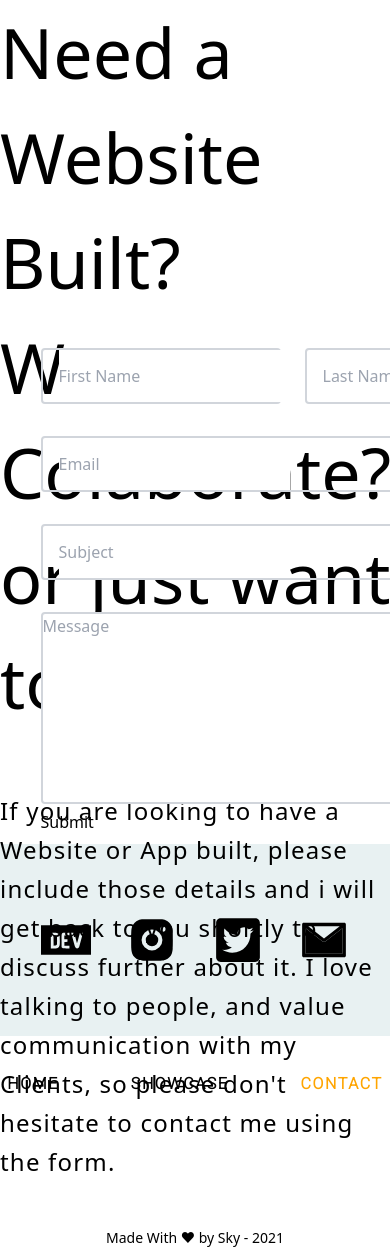
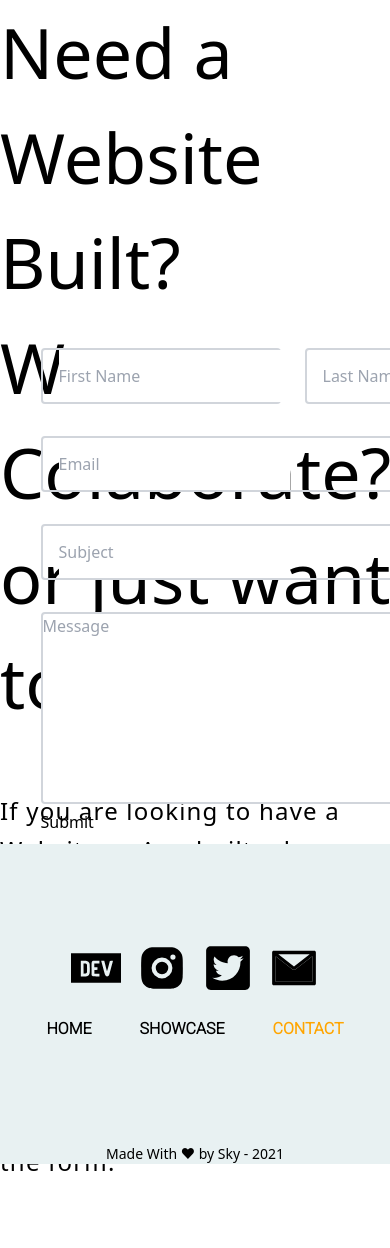
Before and after one commit to skystanoyevitch/sky-portfolio, a React (Create React App) app: page /Contact in a window 390 px wide. Shown: the top 1248 px of the page. After the commit the page ends 1181 px from the top, so only its background shows below. Built offline with nearby package versions, Linux system fonts and the light colour scheme.

Commit message:
Fixes for Home Page Layout not being responsive.

```diff
--- a/src/Page-components/Footer.js
+++ b/src/Page-components/Footer.js
@@ -9,12 +9,9 @@ import { FooterNav } from "./Micro-components/FooterNav";
 const Footer = () => {
 	return (
 		<>
-			<footer className="h-96">
-				<div
-					className="flex p-4 w-full justify-center h-1/2"
-					style={{ background: "#E8F1F2" }}
-				>
-					<div className="flex space-x-9 text-white items-center">
+			<footer className="relative h-80" style={{ backgroundColor: "#E8F1F2" }}>
+				<div className="flex flex-col p-4 w-full h-full justify-center">
+					<div className="flex space-x-4 lg:space-x-9 text-white items-center justify-center">
 						<a
 							href="https://dev.to/rolypolie"
 							target="_blank"
@@ -44,14 +41,14 @@ const Footer = () => {
 							<AiTwotoneMail size={50} />
 						</a>
 					</div>
+					<div className="flex flex-row justify-center">
+						<FooterNav />
+					</div>
 				</div>
-				<div className="flex flex-row justify-center">
-					<FooterNav />
-				</div>
+				<p className="absolute bottom-0 text-center text-sm inset-x-1/4">
+					Made With <Emoji symbol="❤" label="sheep" /> by Sky - 2021
+				</p>
 			</footer>
-			<p className="text-center text-sm font-">
-				Made With <Emoji symbol="❤" label="sheep" /> by Sky - 2021
-			</p>
 		</>
 	);
 };
--- a/src/Page-components/Micro-components/About.js
+++ b/src/Page-components/Micro-components/About.js
@@ -2,7 +2,7 @@ import React from "react";
 
 function About() {
 	return (
-		<div className="container mx-auto px-8 py-20 lg:px-0 lg:flex lg:items-center lg:py-44 lg:justify-between lg:h-2/3 space-y-20">
+		<div className="container mx-auto px-8 py-20 md:p-16 lg:px-0 lg:flex lg:items-center lg:py-44 lg:justify-between lg:h-2/3 space-y-20">
 			<div className="flex-1 lg:max-w-2xl xl:p-10">
 				<h2 className="text-3xl md:text-4xl lg:text-5xl font-anton text-primary">
 					Who Am i?
--- a/src/Page-components/Micro-components/FooterNav.js
+++ b/src/Page-components/Micro-components/FooterNav.js
@@ -5,11 +5,11 @@ export const FooterNav = () => {
 	return (
 		<>
 			<nav>
-				<ul className="flex tracking-widest font-bold">
-					<li className={"m-6 p-3  font-robotoThin"}>
+				<ul className="flex lg:tracking-widest font-bold">
+					<li className="m-6 lg:p-3 font-robotoThin">
 						<NavLink to="/">HOME</NavLink>
 					</li>
-					<li className={"m-6 p-3  font-robotoThin"}>
+					<li className="m-6 lg:p-3 font-robotoThin">
 						<NavLink
 							to="/Showcase"
 							activeStyle={{ color: "orange" }}
@@ -17,7 +17,7 @@ export const FooterNav = () => {
 							SHOWCASE
 						</NavLink>
 					</li>
-					<li className={"m-6 p-3  font-robotoThin"}>
+					<li className="m-6 lg:p-3 font-robotoThin">
 						<NavLink
 							to="/Contact"
 							activeStyle={{ color: "orange" }}
--- a/src/Page-components/Micro-components/Hero.js
+++ b/src/Page-components/Micro-components/Hero.js
@@ -3,7 +3,7 @@ import React from "react";
 function Hero() {
 	// TODO: make responsive
 	return (
-		<div className="w-screen h-2/3">
+		<div className="h-2/3">
 			<div className="bg-heroImage bg-cover bg-no-repeat bg-center h-full z-0">
 				<div className="z-10 bg-gradient-to-b from-gray-700 w-full h-full flex place-items-center justify-center lg:justify-start">
 					<div className="lg:pl-96 flex flex-col md:max-w-4xl text-secondary">
--- a/src/Page-components/Micro-components/MainContact.js
+++ b/src/Page-components/Micro-components/MainContact.js
@@ -1,17 +1,17 @@
-import react from "react";
+import React from "react";
 import { Link } from "react-router-dom";
 
 const MainContact = () => {
 	return (
 		<>
-			<section className="w-full h-2/3 bg-oceanBg bg-fixed bg-center bg-no-repeat">
+			<section className="w-full xl:h-2/3 bg-oceanBg bg-fixed bg-center bg-no-repeat">
 				<div className="w-full h-full bg-primary bg-opacity-90">
-					<div className="container mx-auto h-full text-center text-secondary flex flex-col items-center justify-center">
-						<h1 className="font-anton text-7xl pb-12">
+					<div className="container mx-auto h-full p-8 lg:p-0 text-center text-secondary flex flex-col items-center justify-center">
+						<h1 className="font-anton text-4xl lg:text-7xl lg:pb-12">
 							Let's Work Together!
 						</h1>
 
-						<p className="font-robotoThin tracking-wide text-3xl">
+						<p className="font-robotoThin tracking-wide text-xl lg:text-3xl my-10 lg:my-14">
 							Need a Website Built? Want to Colaborate? or just
 							want to say hi, please don't hesitate to contact me
 							using the link Below.. I look Forward to hearing
@@ -20,7 +20,7 @@ const MainContact = () => {
 
 						<Link to="/Contact">
 							<button
-								className="rounded-lg w-48 md:px-4 md:py-2 md:mt-14 font-bold text-2xl"
+								className="rounded-lg lg:w-48 px-4 lg:px-4 lg:py-2 font-semibold text-lg lg:text-2xl"
 								style={{ background: "#B02E0C" }}
 							>
 								LETS DO THIS
--- a/src/Page-components/Micro-components/MainShowcase.js
+++ b/src/Page-components/Micro-components/MainShowcase.js
@@ -1,4 +1,4 @@
-import react from "react";
+import React from "react";
 
 const MainShowcase = () => {
 	return (
@@ -9,37 +9,24 @@ const MainShowcase = () => {
 						SHOWCASE
 					</h1>
 
-					<div className="flex flex-col items-center space-y-16 xl:space-y-0 w-full px-8 md:px-0 py-20 xl:py-0 lg:px-0 xl:h-full xl:flex xl:flex-row xl:justify-evenly xl:place-items-center">
-						<div
-							className="relative h-96"
-							style={{ width: "40rem" }}
-						>
+					<div className="flex flex-col space-y-16 xl:space-y-0 w-full px-8 md:px-16 xl:px-0 py-20 xl:py-0 lg:px-0 xl:h-full xl:flex xl:flex-row xl:justify-evenly xl:place-items-center">
 						<a
 							href="https://rolypolie.github.io/skystanoyevitch/"
 							target="_blank"
 							rel="noreferrer"
 						>
-								<div className="absolute w-full h-full bg-this-is-sky bg-cover bg-no-repeat bg-center rounded-lg"></div>
+							<div className="w-full h-36 md:h-80 bg-this-is-sky bg-cover bg-no-repeat bg-center rounded-lg"></div>
 						</a>
-						</div>
-						<div
-							className="relative h-96 shadow-xl"
-							style={{ width: "40rem" }}
-						>
+
 						<a
 							href="https://rolypolie.github.io/SkysCafe/index.html#"
 							target="_blank"
 							rel="noreferrer"
 						>
-								<div className="absolute w-full h-full bg-skyCafe bg-cover bg-no-repeat bg-center rounded-lg"></div>
+							<div className="w-full h-36 md:h-80 bg-skyCafe bg-cover bg-no-repeat bg-center rounded-lg"></div>
 						</a>
-						</div>
-						<div
-							className="relative h-96"
-							style={{ width: "40rem" }}
-						>
-							<div className="absolute w-full h-full bg-comingSoon bg-cover bg-no-repeat bg-center rounded-lg"></div>
-						</div>
+
+						<div className="w-full h-36 md:h-80 bg-comingSoon bg-cover bg-no-repeat bg-center rounded-lg"></div>
 					</div>
 				</div>
 			</section>
--- a/src/Page-components/Micro-components/MyServices.js
+++ b/src/Page-components/Micro-components/MyServices.js
@@ -1,15 +1,15 @@
-import react from "react";
+import React from "react";
 
 const MyServices = () => {
 	return (
 		<>
-			<section className="w-full h-3/4 bg-oceanBg bg-fixed bg-cover bg-center bg-no-repeat">
-				<div className="w-full h-full bg-primary bg-opacity-90 text-secondary p-10 lg:p-0">
+			<section className="w-full xl:h-3/4 bg-oceanBg bg-fixed bg-cover bg-center bg-no-repeat">
+				<div className="w-full h-full bg-primary bg-opacity-90 text-secondary p-8 md:px-16 lg:p-0">
 					<div className="mx-auto h-full">
 						<h1 className="text-center font-robotoThin text-4xl md:text-5xl pb-16  lg:p-6">
 							MY SERVICES
 						</h1>
-						<div className="flex flex-col items-center space-y-16 lg:space-y-0 lg:flex lg:flex-row lg:items-center text-center lg:h-2/3 lg:justify-evenly">
+						<div className="flex flex-col items-center md:pt-6 md:pb-16 space-y-16 lg:space-y-0 lg:flex lg:flex-row lg:items-center text-center lg:h-2/3 lg:justify-evenly">
 							<div className="md:flex-1 md:max-w-lg pt-10 md:pt-0">
 								<h2 className="font-anton text-3xl md:text-5xl mb-10">
 									Design
```
Lines whose indentation alone changed are shown as unchanged.
